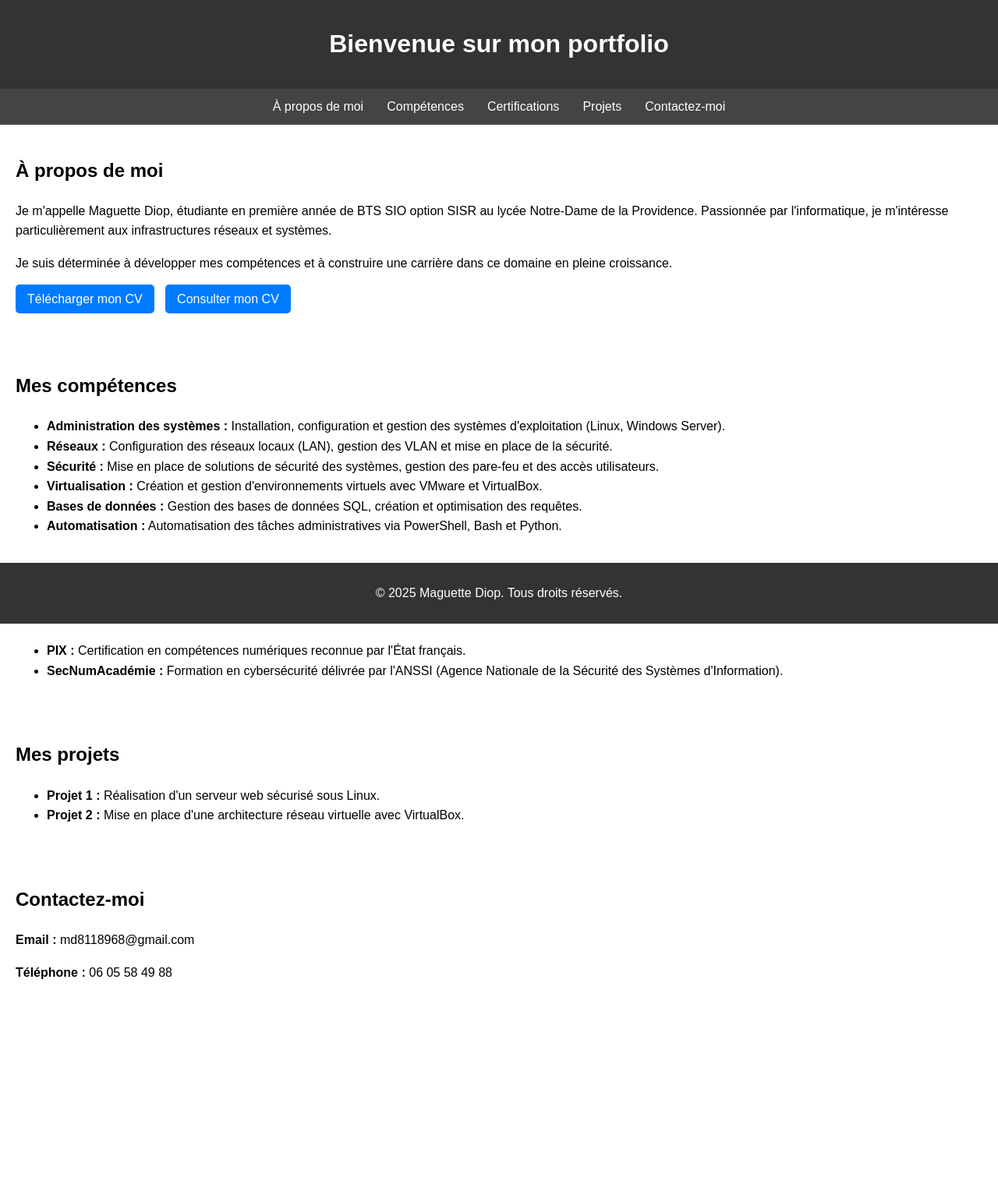
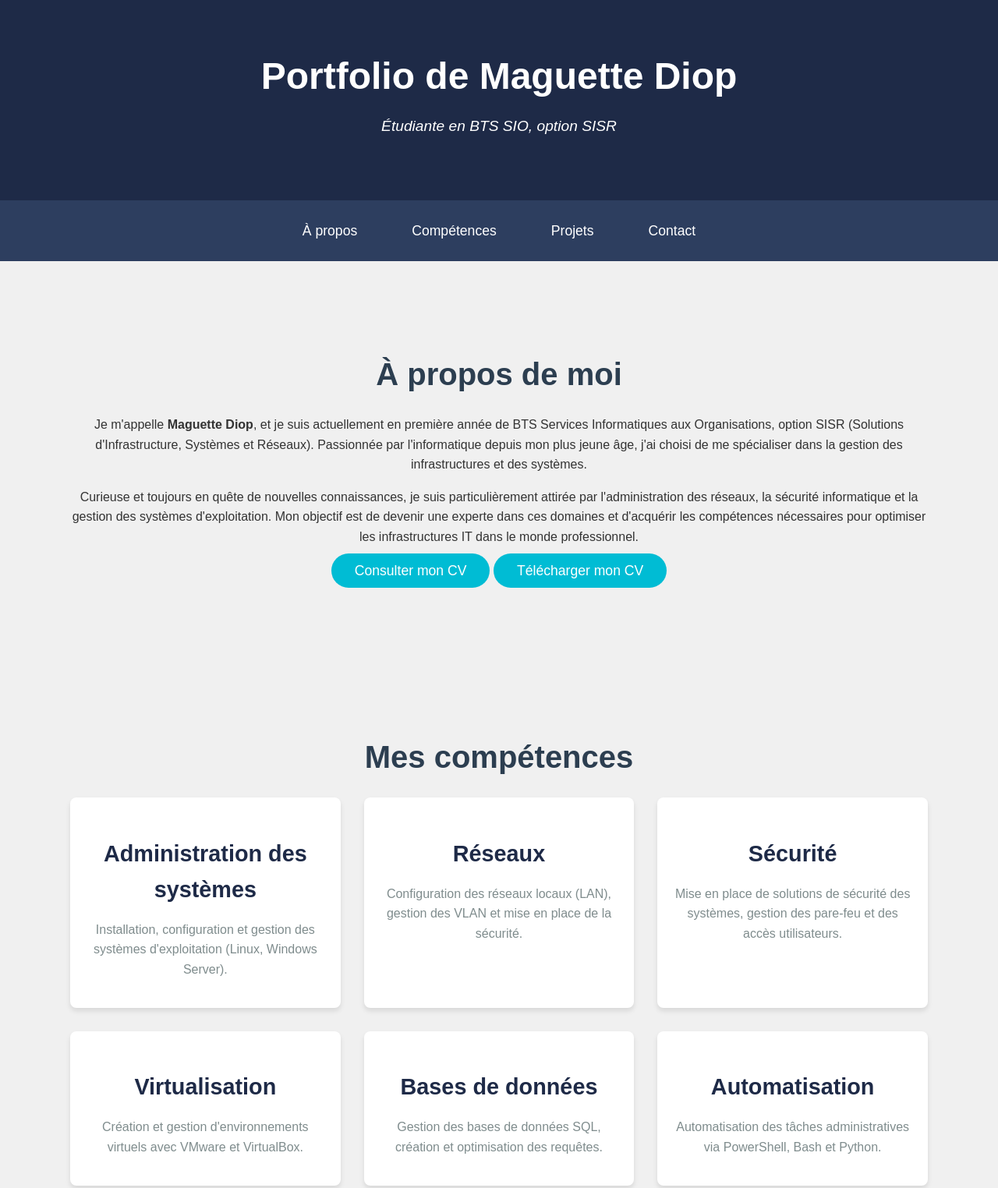
Before and after one commit to Maguettechou/portfolio, a plain HTML site: page index.html in a window 1280 px wide. Shown: the top 1524 px of the page at 78% size. Before the commit the page ends 1296 px from the top, so only its background shows below. Drawn offline with Linux system fonts and the light colour scheme.

Commit message:
ajout les modification

```diff
--- a/index.html
+++ b/index.html
@@ -6,112 +6,236 @@
     <title>Portfolio de Maguette Diop</title>
     <style>
         body {
-            font-family: Arial, sans-serif;
+            font-family: 'Arial', sans-serif;
             margin: 0;
             padding: 0;
+            background-color: #f0f0f0;
+            color: #333;
             line-height: 1.6;
         }
+
         header {
-            background: #333;
-            color: #fff;
-            padding: 10px 20px;
+            background-color: #1e2a47; /* Bleu foncé */
+            color: white;
+            text-align: center;
+            padding: 60px 20px;
+            box-shadow: 0 4px 8px rgba(0, 0, 0, 0.1);
+        }
+
+        header h1 {
+            font-size: 3rem;
+            margin: 0;
+        }
+
+        header p {
+            font-size: 1.2rem;
+            font-style: italic;
+            margin-top: 10px;
+        }
+
+        nav {
+            background-color: #2d3e5f; /* Bleu moyen */
+            color: white;
+            display: flex;
+            justify-content: center;
+            padding: 15px 0;
+            position: sticky;
+            top: 0;
+            z-index: 1000;
+        }
+
+        nav a {
+            color: white;
+            text-decoration: none;
+            margin: 0 20px;
+            font-size: 1.1rem;
+            transition: color 0.3s;
+            padding: 10px 15px;
+        }
+
+        nav a:hover, nav a.active {
+            color: #00bcd4; /* Teinte cyan */
+        }
+
+        section {
+            padding: 80px 20px;
+            max-width: 1100px;
+            margin: auto;
             text-align: center;
         }
-        nav {
-            background: #444;
-            color: #fff;
-            display: flex;
-            justify-content: center;
-            padding: 10px 0;
+
+        h2 {
+            font-size: 2.5rem;
+            color: #2c3e50; /* Gris foncé */
+            margin-bottom: 20px;
         }
+
+        .grid {
+            display: grid;
+            grid-template-columns: repeat(3, 1fr);
+            gap: 30px;
+        }
+
+        .card {
+            background-color: #fff;
+            padding: 20px;
+            border-radius: 8px;
+            box-shadow: 0 4px 6px rgba(0, 0, 0, 0.1);
+            transition: transform 0.3s, box-shadow 0.3s;
+        }
+
+        .card:hover {
+            transform: translateY(-10px);
+            box-shadow: 0 8px 16px rgba(0, 0, 0, 0.2);
+        }
+
+        .card h3 {
+            font-size: 1.8rem;
+            color: #1e2a47; /* Bleu foncé */
+            margin-bottom: 15px;
+        }
+
+        .card p {
+            color: #7f8c8d; /* Gris clair */
+            font-size: 1rem;
+        }
+
+        footer {
+            background-color: #2d3e5f; /* Bleu moyen */
+            color: white;
+            text-align: center;
+            padding: 15px;
+        }
+
+        footer p {
+            margin: 0;
+        }
+
+        .button {
+            background-color: #00bcd4; /* Teinte cyan */
+            color: white;
+            padding: 12px 30px;
+            text-decoration: none;
+            border-radius: 25px;
+            margin-top: 20px;
+            font-size: 1.1rem;
+            transition: background-color 0.3s;
+        }
+
+        .button:hover {
+            background-color: #0097a7; /* Teinte cyan foncé */
+        }
+
+        @media screen and (max-width: 768px) {
+            .grid {
+                grid-template-columns: 1fr;
+            }
+
             nav a {
-            color: #fff;
-            margin: 0 15px;
-            text-decoration: none;
+                margin: 0 10px;
             }
-        nav a:hover {
-            text-decoration: underline;
-        }
-        section {
-            padding: 20px;
-        }
-        footer {
-            background: #333;
-            color: #fff;
-            text-align: center;
-            padding: 10px 0;
-            position: fixed;
-            bottom: 0;
-            width: 100%;
-        }
-        .button-group {
-            margin: 20px 0;
-        }
-        .button-group a {
-            text-decoration: none;
-            color: #fff;
-            background: #007BFF;
-            padding: 10px 15px;
-            border-radius: 5px;
-            margin-right: 10px;
-        }
-        .button-group a:hover {
-            background: #0056b3;
         }
     </style>
 </head>
 <body>
+
 <header>
-        <h1>Bienvenue sur mon portfolio</h1>
+    <h1>Portfolio de Maguette Diop</h1>
+    <p>Étudiante en BTS SIO, option SISR</p>
 </header>
+
+<!-- Menu de navigation -->
 <nav>
-        <a href="#about">À propos de moi</a>
-        <a href="#competences">Compétences</a>
-        <a href="#certifications">Certifications</a>
-        <a href="#projects">Projets</a>
-        <a href="#contact">Contactez-moi</a>
+    <a href="#about" class="nav-link">À propos</a>
+    <a href="#skills" class="nav-link">Compétences</a>
+    <a href="#projects" class="nav-link">Projets</a>
+    <a href="#contact" class="nav-link">Contact</a>
 </nav>
+
+<!-- À propos -->
 <section id="about">
     <h2>À propos de moi</h2>
-        <p>Je m'appelle Maguette Diop, étudiante en première année de BTS SIO option SISR au lycée Notre-Dame de la Providence. Passionnée par l'informatique, je m'intéresse particulièrement aux infrastructures réseaux et systèmes.</p>
-        <p>Je suis déterminée à développer mes compétences et à construire une carrière dans ce domaine en pleine croissance.</p>
-        <div class="button-group">
-            <a href="cv.pdf" target="_blank">Télécharger mon CV</a>
-            <a href="cv_online.html" target="_blank">Consulter mon CV</a>
+    <p>
+        Je m'appelle <strong>Maguette Diop</strong>, et je suis actuellement en première année de BTS Services Informatiques aux Organisations, option SISR (Solutions d'Infrastructure, Systèmes et Réseaux). Passionnée par l'informatique depuis mon plus jeune âge, j'ai choisi de me spécialiser dans la gestion des infrastructures et des systèmes.
+    </p>
+    <p>
+        Curieuse et toujours en quête de nouvelles connaissances, je suis particulièrement attirée par l'administration des réseaux, la sécurité informatique et la gestion des systèmes d'exploitation. Mon objectif est de devenir une experte dans ces domaines et d'acquérir les compétences nécessaires pour optimiser les infrastructures IT dans le monde professionnel.
+    </p>
+    <a href="#contact" class="button">Consulter mon CV</a>
+    <a href="cv-maguette-diop.pdf" download class="button">Télécharger mon CV</a>
+</section>
+
+<!-- Compétences -->
+<section id="skills">
+    <h2>Mes compétences</h2>
+    <div class="grid">
+        <div class="card">
+            <h3>Administration des systèmes</h3>
+            <p>Installation, configuration et gestion des systèmes d'exploitation (Linux, Windows Server).</p>
+        </div>
+        <div class="card">
+            <h3>Réseaux</h3>
+            <p>Configuration des réseaux locaux (LAN), gestion des VLAN et mise en place de la sécurité.</p>
+        </div>
+        <div class="card">
+            <h3>Sécurité</h3>
+            <p>Mise en place de solutions de sécurité des systèmes, gestion des pare-feu et des accès utilisateurs.</p>
+        </div>
+        <div class="card">
+            <h3>Virtualisation</h3>
+            <p>Création et gestion d'environnements virtuels avec VMware et VirtualBox.</p>
+        </div>
+        <div class="card">
+            <h3>Bases de données</h3>
+            <p>Gestion des bases de données SQL, création et optimisation des requêtes.</p>
+        </div>
+        <div class="card">
+            <h3>Automatisation</h3>
+            <p>Automatisation des tâches administratives via PowerShell, Bash et Python.</p>
+        </div>
     </div>
 </section>
-    <section id="competences">
-        <h2>Mes compétences</h2>
-        <ul>
-            <li><strong>Administration des systèmes :</strong> Installation, configuration et gestion des systèmes d'exploitation (Linux, Windows Server).</li>
-            <li><strong>Réseaux :</strong> Configuration des réseaux locaux (LAN), gestion des VLAN et mise en place de la sécurité.</li>
-            <li><strong>Sécurité :</strong> Mise en place de solutions de sécurité des systèmes, gestion des pare-feu et des accès utilisateurs.</li>
-            <li><strong>Virtualisation :</strong> Création et gestion d'environnements virtuels avec VMware et VirtualBox.</li>
-            <li><strong>Bases de données :</strong> Gestion des bases de données SQL, création et optimisation des requêtes.</li>
-            <li><strong>Automatisation :</strong> Automatisation des tâches administratives via PowerShell, Bash et Python.</li>
-        </ul>
-    </section>
-    <section id="certifications">
-        <h2>Mes certifications</h2>
-        <ul>
-            <li><strong>PIX :</strong> Certification en compétences numériques reconnue par l'État français.</li>
-            <li><strong>SecNumAcadémie :</strong> Formation en cybersécurité délivrée par l'ANSSI (Agence Nationale de la Sécurité des Systèmes d'Information).</li>
-        </ul>
-    </section>
+
+<!-- Projets -->
 <section id="projects">
     <h2>Mes projets</h2>
-        <ul>
-            <li><strong>Projet 1 :</strong> Réalisation d'un serveur web sécurisé sous Linux.</li>
-            <li><strong>Projet 2 :</strong> Mise en place d'une architecture réseau virtuelle avec VirtualBox.</li>
-        </ul>
+    <div class="grid">
+        <div class="card">
+            <h3>Réseau d'entreprise</h3>
+            <p>Création d'un réseau sécurisé pour une PME, configuration des VLAN et routage.</p>
+        </div>
+        <div class="card">
+            <h3>Installation d'un serveur Web</h3>
+            <p>Installation d'un serveur Apache et mise en place d'un site dynamique avec base de données MySQL.</p>
+        </div>
+        <div class="card">
+            <h3>Virtualisation</h3>
+            <p>Création d'un environnement virtuel pour tester différentes configurations serveur.</p>
+        </div>
+    </div>
 </section>
+
+<!-- Contact -->
 <section id="contact">
-        <h2>Contactez-moi</h2>
-        <p><strong>Email :</strong> md8118968@gmail.com</p>
-        <p><strong>Téléphone :</strong> 06 05 58 49 88</p>
+    <h2>Contact</h2>
+    <p>Pour toute question ou collaboration, n'hésitez pas à me contacter par email : <a href="mailto:md8118968@gmail.com">md8118968@gmail.com</a></p>
+    <p>Vous pouvez aussi me joindre par téléphone au : <strong>0605584988</strong></p>
 </section>
+
 <footer>
-        <p>© 2025 Maguette Diop. Tous droits réservés.</p>
+    <p>&copy; 2025 Maguette Diop. Tous droits réservés.</p>
 </footer>
+
+<script>
+    // Gestion des liens de navigation
+    const navLinks = document.querySelectorAll('.nav-link');
+    navLinks.forEach(link => {
+        link.addEventListener('click', () => {
+            navLinks.forEach(link => link.classList.remove('active'));
+            link.classList.add('active');
+        });
+    });
+</script>
+
 </body>
 </html>
```
Lines whose indentation alone changed are shown as unchanged.
